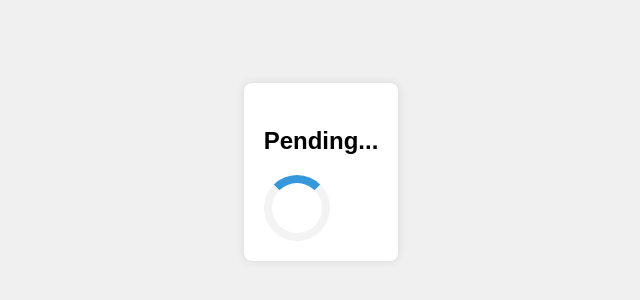
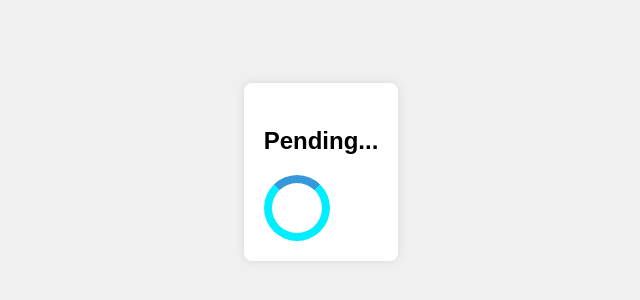
Before and after one commit to o-jonah/kaka.po, a plain HTML site: page index.html in a window 1280 px wide. Shown: the part 228-528 px from the top of the page, without its empty margins (319-959 px from the left). Drawn offline with Linux system fonts and the light colour scheme.

Commit message:
Update index.html
changed the border color

```diff
--- a/index.html
+++ b/index.html
@@ -30,7 +30,7 @@
         }
 
         .loading {
-            border: 8px solid #f3f3f3;
+            border: 8px solid #0ef;
             border-top: 8px solid #3498db;
             border-radius: 50%;
             width: 50px;
```
